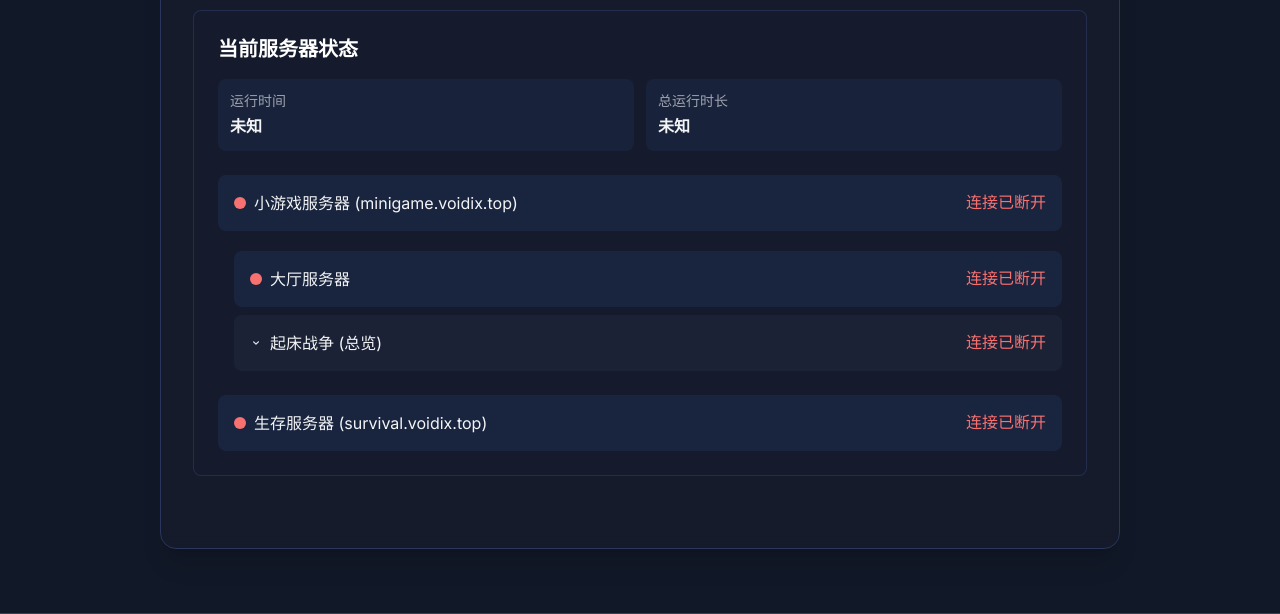
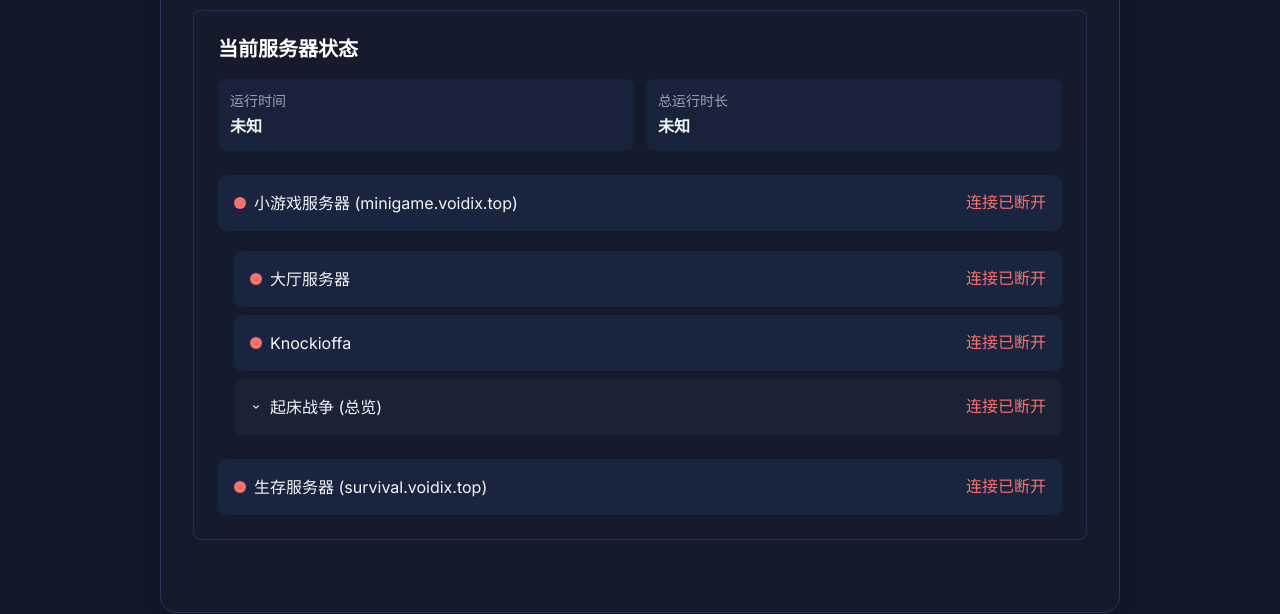
Before and after one commit to Voidix-Network/Voidix-Official-Website, a plain HTML site: page status.html in a window 1280 px wide. Shown: the part 187-801 px from the top of the page. Drawn offline with nearby package versions, Linux system fonts and the light colour scheme.

Commit message:
新增Knockioffa状态显示

```diff
--- a/assets/js/index-page.js
+++ b/assets/js/index-page.js
@@ -266,7 +266,7 @@ document.addEventListener('DOMContentLoaded', () => {
         // 小游戏服务器（汇总）
         let minigameOnlineCount = 0;
         let minigameIsEffectivelyOnline = false;
-        const minigameKeys = ["bedwars", "bedwars_solo", "bedwars_other"];
+        const minigameKeys = ["bedwars", "bedwars_solo", "bedwars_other", "knockioffa"];
         let allMinigameKeysPresent = minigameKeys.every(key => serverData.servers[key] !== undefined);
 
         minigameKeys.forEach(key => {
--- a/assets/js/status-page.js
+++ b/assets/js/status-page.js
@@ -23,7 +23,7 @@ document.addEventListener("DOMContentLoaded", () => {
         minigames_aggregate: {
             statusEl: document.getElementById("minigames-aggregate-status"), // Element ID in status.html
             dotEl: document.getElementById("minigames-aggregate-dot"),       // Element ID in status.html
-            keys: ["bedwars", "bedwars_solo", "bedwars_other", "lobby"], // Server keys from WS data
+            keys: ["bedwars", "bedwars_solo", "bedwars_other", "lobby", "knockioffa"], // Server keys from WS data
             name: "小游戏服务器 (minigame.voidix.top)"
         },
         bedwars_sub_aggregate: {
@@ -61,7 +61,13 @@ document.addEventListener("DOMContentLoaded", () => {
             dotEl: document.querySelector("#server-status-list > div:last-child .status-dot"), // More robust selector needed if survival isn't last before lobby or if lobby isn't last overall. Let's give lobby dot an ID.
             keys: ["lobby"],
             name: "大厅服务器"
-        }
+        },
+        knockioffa: {
+            statusEl: document.getElementById("knockioffa-live-status"),
+            dotEl: document.getElementById("knockioffa-dot"),
+            keys: ["knockioffa"],
+            name: "Knockioffa"
+        },
     };
 
     // Ensure survival and lobby dots have IDs for robust selection
--- a/status.html
+++ b/status.html
@@ -134,7 +134,7 @@
           <div id="minigames-content-container">
             <div class="pt-1 space-y-1 sm:space-y-2 pl-3 sm:pl-4">
 
-              <!-- Lobby Server (Moved Here - Above Bedwars) -->
+              <!-- Lobby Server -->
               <!-- Status dot and text updated by assets/js/status-page.js -->
               <div class="p-3 sm:p-4 bg-[#1a2541]/90 rounded-lg">
                 <div class="flex flex-col sm:flex-row sm:items-center sm:justify-between">
@@ -143,6 +143,18 @@
                     <span class="truncate text-sm sm:text-base">大厅服务器</span>
                   </div>
                   <span class="font-mono text-green-400 text-xs sm:text-sm ml-[calc(12px+8px)] sm:ml-0" id="lobby-live-status">正在获取...</span>
+                </div>
+              </div>
+
+              <!-- Knockioffa Server -->
+              <!-- Status dot and text updated by assets/js/status-page.js -->
+              <div class="p-3 sm:p-4 bg-[#1a2541]/90 rounded-lg">
+                <div class="flex flex-col sm:flex-row sm:items-center sm:justify-between">
+                  <div class="flex items-center min-w-0 mb-1 sm:mb-0">
+                    <span class="status-dot online flex-shrink-0" id="knockioffa-dot"></span>
+                    <span class="truncate text-sm sm:text-base">Knockioffa</span>
+                  </div>
+                  <span class="font-mono text-green-400 text-xs sm:text-sm ml-[calc(12px+8px)] sm:ml-0" id="knockioffa-live-status">正在获取...</span>
                 </div>
               </div>
 
```
